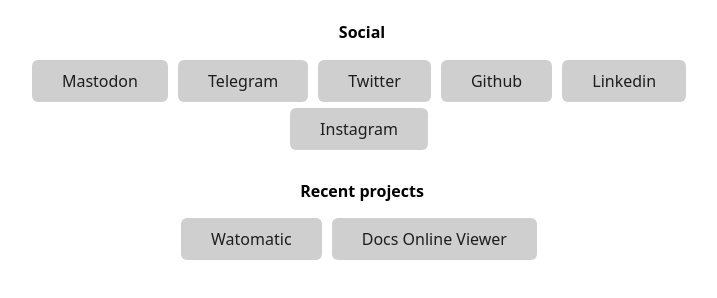
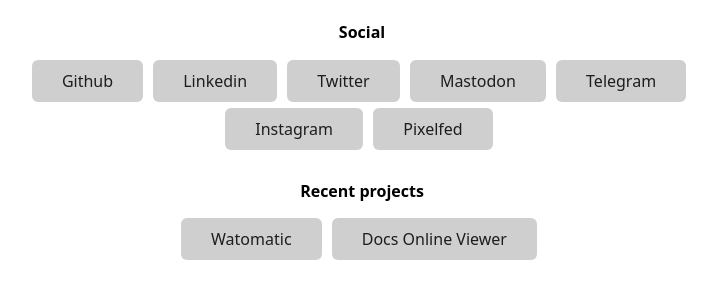
Before and after one commit to adeekshith/adeekshith, a plain HTML site: page index.html in a window 1280 px wide. Shown: the part 252-550 px from the top of the page, without its empty margins (278-995 px from the left). Drawn offline with nearby package versions, Linux system fonts and the light colour scheme.

Commit message:
Arrange social links

```diff
--- a/index.html
+++ b/index.html
@@ -53,12 +53,13 @@
 
   <h4>Social</h4>
   <p>
+    <a href="https://github.com/adeekshith/watomatic"><button>Github</button></a>
+    <a href="https://www.linkedin.com/in/adeekshith"><button>Linkedin</button></a>
+    <a href="https://twitter.com/adeekshith"><button>Twitter</button></a>
     <a href="https://mastodon.technology/@dsoft"><button>Mastodon</button></a>
     <a href="https://t.me/adeekshith"><button>Telegram</button></a>
-    <a href="https://twitter.com/adeekshith"><button>Twitter</button></a>
-    <a href="https://github.com/adeekshith/watomatic"><button>Github</button></a>
-    <a href="https://www.linkedin.com/in/adeekshith"><button>Linkedin</button></a>
     <a href="https://instagram.com/deekshith.a"><button>Instagram</button></a>
+    <a href="https://pixelfed.social/dk"><button>Pixelfed</button></a>
   </p>
 
 
```
